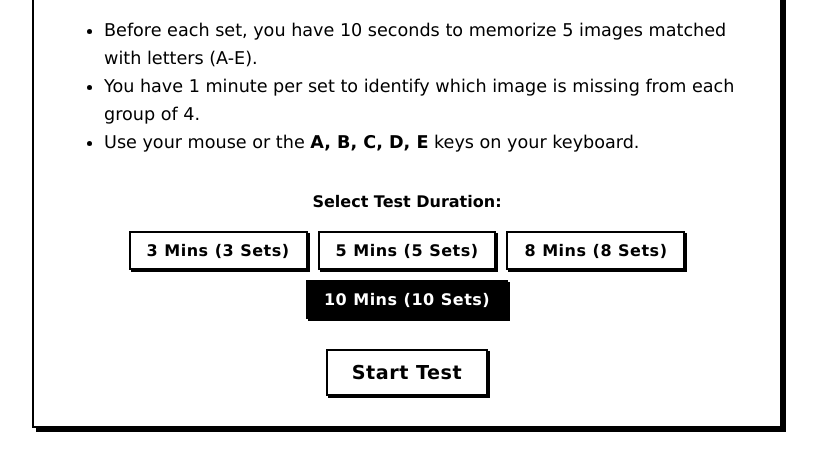
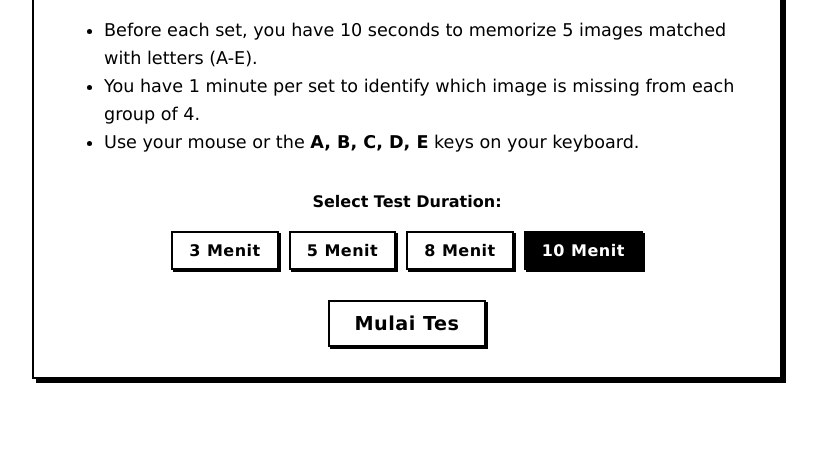
Before and after one commit to gilanggssantoso/MissingImage, a plain HTML site: page index.html in a window 1280 px wide. Shown: the part 173-644 px from the top of the page, without its empty margins (233-1050 px from the left). Drawn offline with nearby package versions, Linux system fonts and the light colour scheme.

Commit message:
Update index.html

```diff
--- a/index.html
+++ b/index.html
@@ -196,7 +196,7 @@
             display: flex;
             justify-content: center;
             gap: 10px;
-            flex-wrap: wrap;
+            flex-wrap: nowrap;
         }
 
         .mode-btn {
@@ -280,6 +280,10 @@
 
         /* Mobile Responsive Scaling */
         @media (max-width: 500px) {
+            .mode-btn {
+                font-size: 0.9rem;
+                padding: 6px 10px;
+            }
             .window-content {
                 padding: 15px 10px; /* Less padding to maximize space for boxes */
             }
@@ -337,19 +341,19 @@
 
                 <p style="font-weight: bold; margin-bottom: 10px;">Select Test Duration:</p>
                 <div class="mode-selection">
-                    <button type="button" class="mode-btn" onclick="selectDuration(3, this)">3 Mins (3 Sets)</button>
-                    <button type="button" class="mode-btn" onclick="selectDuration(5, this)">5 Mins (5 Sets)</button>
-                    <button type="button" class="mode-btn" onclick="selectDuration(8, this)">8 Mins (8 Sets)</button>
-                    <button type="button" class="mode-btn selected" onclick="selectDuration(10, this)">10 Mins (10 Sets)</button>
+                    <button type="button" class="mode-btn" onclick="selectDuration(3, this)">3 Menit</button>
+                    <button type="button" class="mode-btn" onclick="selectDuration(5, this)">5 Menit</button>
+                    <button type="button" class="mode-btn" onclick="selectDuration(8, this)">8 Menit</button>
+                    <button type="button" class="mode-btn selected" onclick="selectDuration(10, this)">10 Menit</button>
                 </div>
 
-                <button type="button" onclick="startTest()">Start Test</button>
+                <button type="button" onclick="startTest()">Mulai Tes</button>
             </div>
 
             <!-- MEMORIZE SCREEN -->
             <div id="memorize-screen" class="screen">
                 <h2 id="memorize-set-title">Set 1 / 10</h2>
-                <p style="font-size: 1.1rem; font-weight: bold;">Memorize these images:</p>
+                <p style="font-size: 1.1rem; font-weight: bold;">Ingatlah gambar-gambar berikut dengan saksama:</p>
                 <div class="timer" id="memorize-timer">10</div>
                 <div class="images-row" id="memorize-images"></div>
             </div>
```
